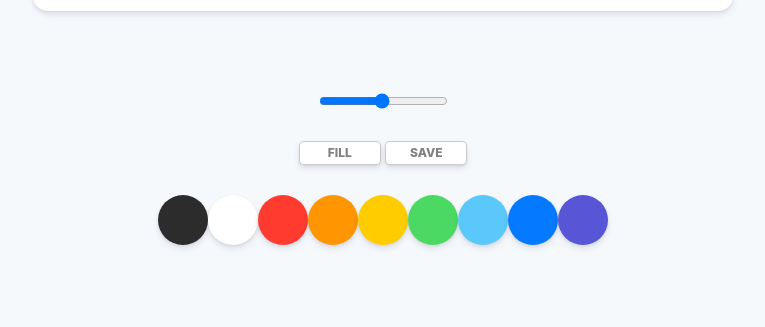
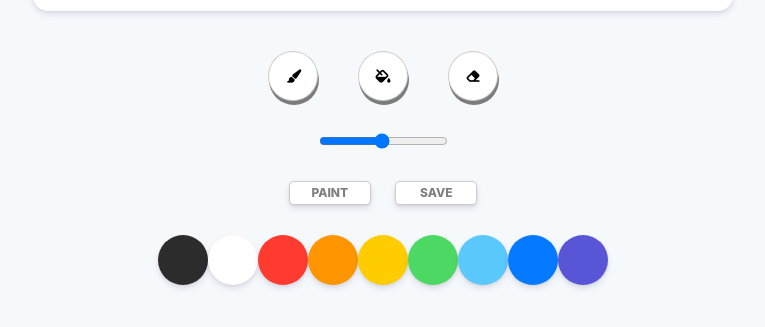
Before and after one commit to timemash24/paintJS, a plain HTML site: page index.html in a window 1280 px wide. Shown: the part 739-1066 px from the top of the page, without its empty margins (257-1022 px from the left). Before the commit the page ends 1034 px from the top, so only its background shows below. Drawn offline with Linux system fonts and the light colour scheme.

Commit message:
Add controls__modes to index.html, styles.css Add confirm to saveBtn in app.js Update controls__btns in styles.css
Need to update paint, fill in app.js
Need to implement eraser, clear in app.js

```diff
--- a/app.js
+++ b/app.js
@@ -5,6 +5,7 @@ const ctx = canvas.getContext("2d");
 const colors = document.getElementsByClassName("jsColor");
 const range = document.getElementById("jsRange");
 const mode = document.getElementById("jsMode");
+
 const saveBtn = document.getElementById("jsSave");
 
 const INITIAL_COLOR = "#2c2c2c";
@@ -90,11 +91,13 @@ function handleCM(event) {
 
 // 저장 기능
 function handleSaveClick() {
-  const image = canvas.toDataURL();
-  const link = document.createElement("a");
-  link.href = image;
-  link.download = "PaintJS[EXPORT]";
-  link.click();
+  if (window.confirm("저장하시겠습니까?")) {
+    const image = canvas.toDataURL();
+    const link = document.createElement("a");
+    link.href = image;
+    link.download = "PaintJS[EXPORT]";
+    link.click();
+  }
 }
 
 if (canvas) {
--- a/index.html
+++ b/index.html
@@ -5,11 +5,27 @@
     <meta http-equiv="X-UA-Compatible" content="IE=edge" />
     <meta name="viewport" content="width=device-width, initial-scale=1.0" />
     <link rel="stylesheet" href="styles.css" />
+    <link
+      rel="stylesheet"
+      href="https://cdnjs.cloudflare.com/ajax/libs/font-awesome/6.1.1/css/all.min.css"
+      integrity="sha512-KfkfwYDsLkIlwQp6LFnl8zNdLGxu9YAA1QvwINks4PhcElQSvqcyVLLD9aMhXd13uQjoXtEKNosOWaZqXgel0g=="
+      crossorigin="anonymous"
+      referrerpolicy="no-referrer"
+    />
     <title>PaintJS</title>
   </head>
   <body>
     <canvas id="jsCanvas" class="canvas"></canvas>
     <div class="controls">
+      <div class="controls__modes">
+        <button class="controls__mode" id="jsPaint">
+          <i class="fa-solid fa-paintbrush"></i></button
+        ><button class="controls__mode" id="jsFill">
+          <i class="fa-solid fa-fill-drip"></i></button
+        ><button class="controls__mode" id="jsEraser">
+          <i class="fa-solid fa-eraser"></i>
+        </button>
+      </div>
       <div class="controls__range">
         <input
           type="range"
@@ -21,7 +37,7 @@
         />
       </div>
       <div class="controls__btns">
-        <button id="jsMode">Fill</button>
+        <button id="jsMode">Paint</button>
         <button id="jsSave">Save</button>
       </div>
       <div class="controls__colors" id="jsColors">
--- a/styles.css
+++ b/styles.css
@@ -1,8 +1,8 @@
 @import "reset.css";
 body {
   background-color: #f6f9fc;
-    font-family: -apple-system, BlinkMacSystemFont, 'Segoe UI', Roboto, Oxygen,
-    Ubuntu, Cantarell, 'Open Sans', 'Helvetica Neue', sans-serif;
+  font-family: -apple-system, BlinkMacSystemFont, "Segoe UI", Roboto, Oxygen,
+    Ubuntu, Cantarell, "Open Sans", "Helvetica Neue", sans-serif;
   display: flex;
   flex-direction: column;
   align-items: center;
@@ -18,11 +18,38 @@ body {
 }
 
 .controls {
-    margin-top: 80px;
+  margin-top: 40px;
   display: flex;
   flex-direction: column;
   align-items: center;
+}
 
+.controls .controls__modes {
+  margin-bottom: 30px;
+}
+
+/* 나와있는 버튼처럼 보이는 그림자 설정 */
+.controls__modes button {
+  width: 50px;
+  height: 50px;
+  border-radius: 25px;
+  background-color: white;
+  cursor: pointer;
+  outline: none;
+  border: 1px solid rgba(0, 0, 0, 0.2);
+  margin: 0px 20px 0px;
+  box-shadow: 1px 4px 0 rgb(0, 0, 0, 0.5);
+}
+
+/* 버튼 클릭시 누르는 효과 내기 */
+.controls__modes button:active {
+  box-shadow: 1px 1px 0 rgb(0, 0, 0, 0.5);
+  position: relative;
+  top: 2px;
+}
+
+.controls__modes button:hover {
+  background-color: beige;
 }
 
 .controls .controls__btns {
@@ -43,6 +70,7 @@ body {
   text-transform: uppercase;
   font-weight: 800;
   font-size: 12px;
+  margin: 0px 10px 0px;
 }
 
 /* 버튼 클릭 시 작아지며 움직이는 느낌 */
@@ -55,12 +83,11 @@ body {
   background-color: rgb(238, 239, 240);
 }
 
-
 .controls .controls__colors {
   display: flex;
 }
 
-.controls__colors  .controls__color {
+.controls__colors .controls__color {
   width: 50px;
   height: 50px;
   border-radius: 25px;
```
Lines whose indentation alone changed are shown as unchanged.
